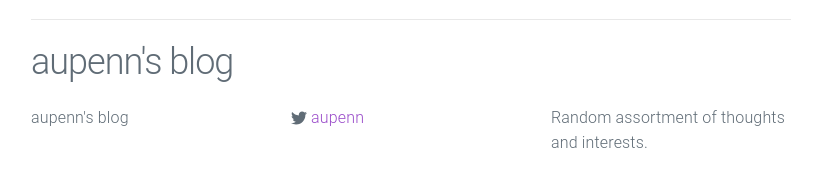
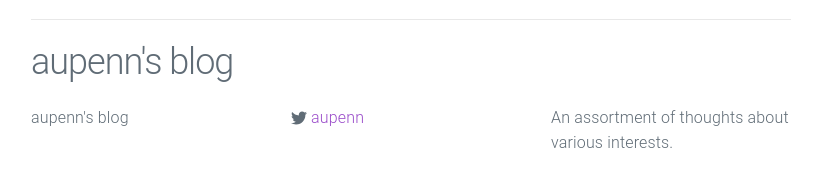
Before and after one commit to aupenn/loggit, a Jekyll site: the page built from about.md, in a window 1280 px wide. Shown: the part 379-566 px from the top of the page, without its empty margins (229-1048 px from the left). Built offline with Jekyll 4.4.1, drawn with Linux system fonts in a browser that asks for light colours.

Commit message:
Update _config.yml

```diff
--- a/_config.yml
+++ b/_config.yml
@@ -2,7 +2,7 @@
 title: "aupenn's blog"
 #email: your-email@domain.com
 description: > # this means to ignore newlines until "baseurl:"
-  Random assortment of thoughts and interests.
+  An assortment of thoughts about various interests.
 baseurl: ""
 #baseurl: "/urban-theme" # the subpath of your site, e.g. /blog
 
```
